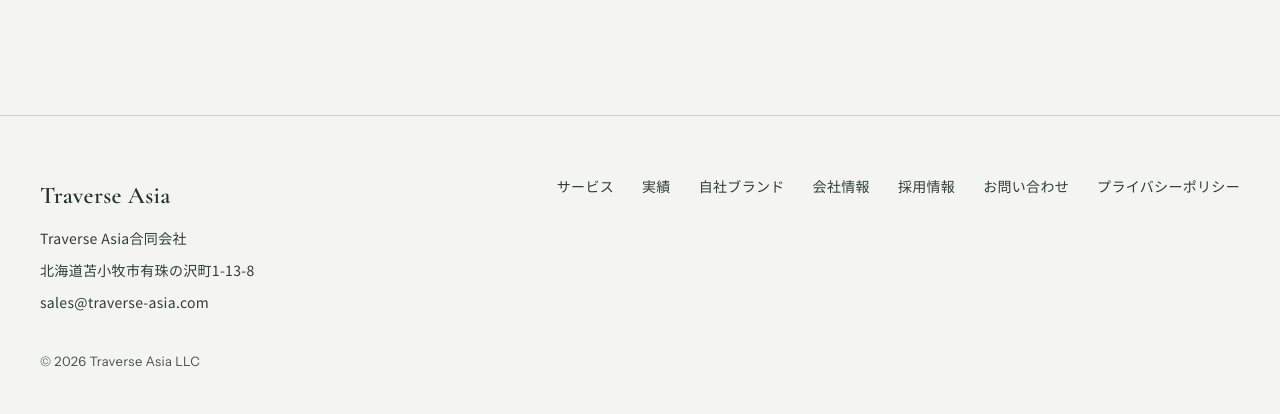
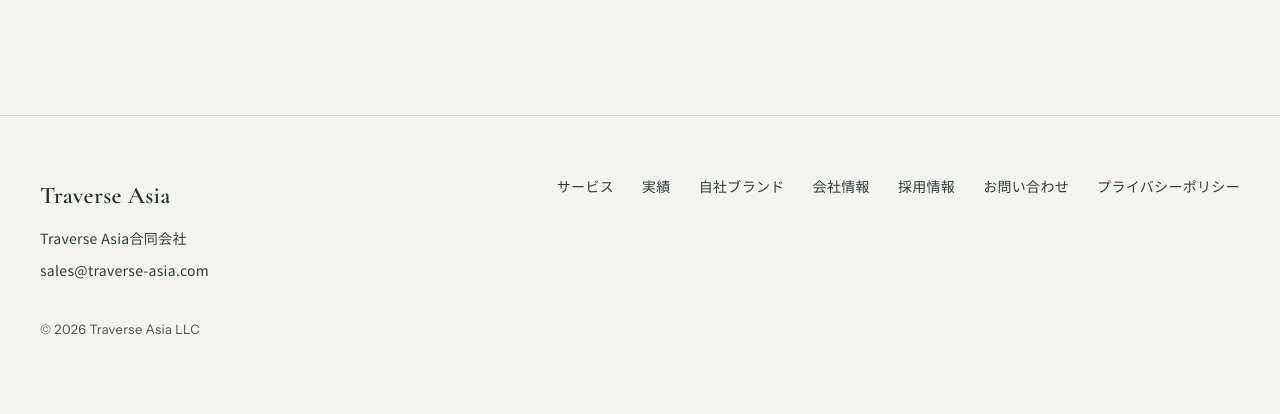
Before and after one commit to hkrtashiro-tech/traverse-asia, a WordPress theme: template wp-content/themes/traverse-asia/page.php in a window 1280 px wide. Shown: the part 1608-2022 px from the top of the page. After the commit the page ends 1943 px from the top, so only its background shows below. Run offline with PHP 8.4 and a stand-in for WordPress, Linux system fonts and the light colour scheme; the site name, menu and one post (Sample post) are stand-ins, and other content is empty; some libraries are stand-ins or nearby versions; some web fonts are replaced.

Commit message:
Remove the street address from the footer
Co-Authored-By: Claude Opus 5.5 <noreply@anthropic.com>
Claude-Session: https://claude.ai/code/session_01BxcNTwoM2uwZwqarX94n13

```diff
--- a/wp-content/themes/traverse-asia/footer.php
+++ b/wp-content/themes/traverse-asia/footer.php
@@ -4,7 +4,6 @@
 <div style="display: flex; flex-direction: column; gap: 4px;">
 <span style="font-family: 'Cormorant Garamond', serif; font-size: 24px; font-weight: 600; color: #22322F;">Traverse Asia</span>
 <span>Traverse Asia合同会社</span>
-<span>北海道苫小牧市有珠の沢町1-13-8</span>
 <a href="mailto:sales@traverse-asia.com" style="color: #2E3D39; text-decoration: none;">sales@traverse-asia.com</a>
 </div>
 <nav aria-label="フッターメニュー" style="display: flex; flex-wrap: wrap; gap: 8px 28px; align-content: flex-start;">
--- a/wp-content/themes/traverse-asia/functions.php
+++ b/wp-content/themes/traverse-asia/functions.php
@@ -3,7 +3,7 @@
  * Traverse Asia theme bootstrap.
  */
 
-define( 'TA_VERSION', '1.2.5' );
+define( 'TA_VERSION', '1.2.6' );
 define( 'TA_DIR', get_template_directory() );
 define( 'TA_URI', get_template_directory_uri() );
 
--- a/wp-content/themes/traverse-asia/style.css
+++ b/wp-content/themes/traverse-asia/style.css
@@ -3,7 +3,7 @@ Theme Name: Traverse Asia
 Theme URI: https://traverse-asia.com/
 Author: Traverse Asia
 Description: Traverse Asia コーポレートサイトのオリジナルテーマ（2026年リニューアル）。
-Version: 1.2.5
+Version: 1.2.6
 Requires at least: 6.4
 Requires PHP: 8.0
 Text Domain: traverse-asia
```
